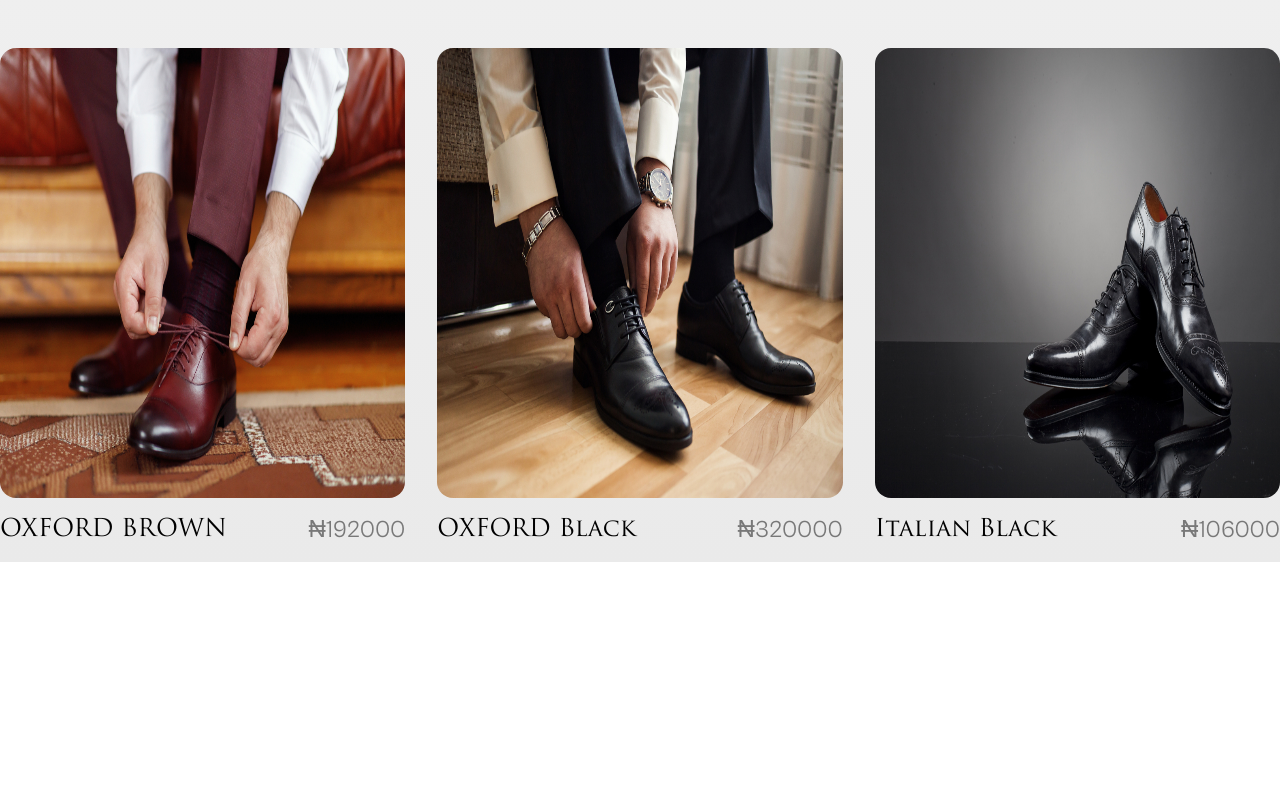
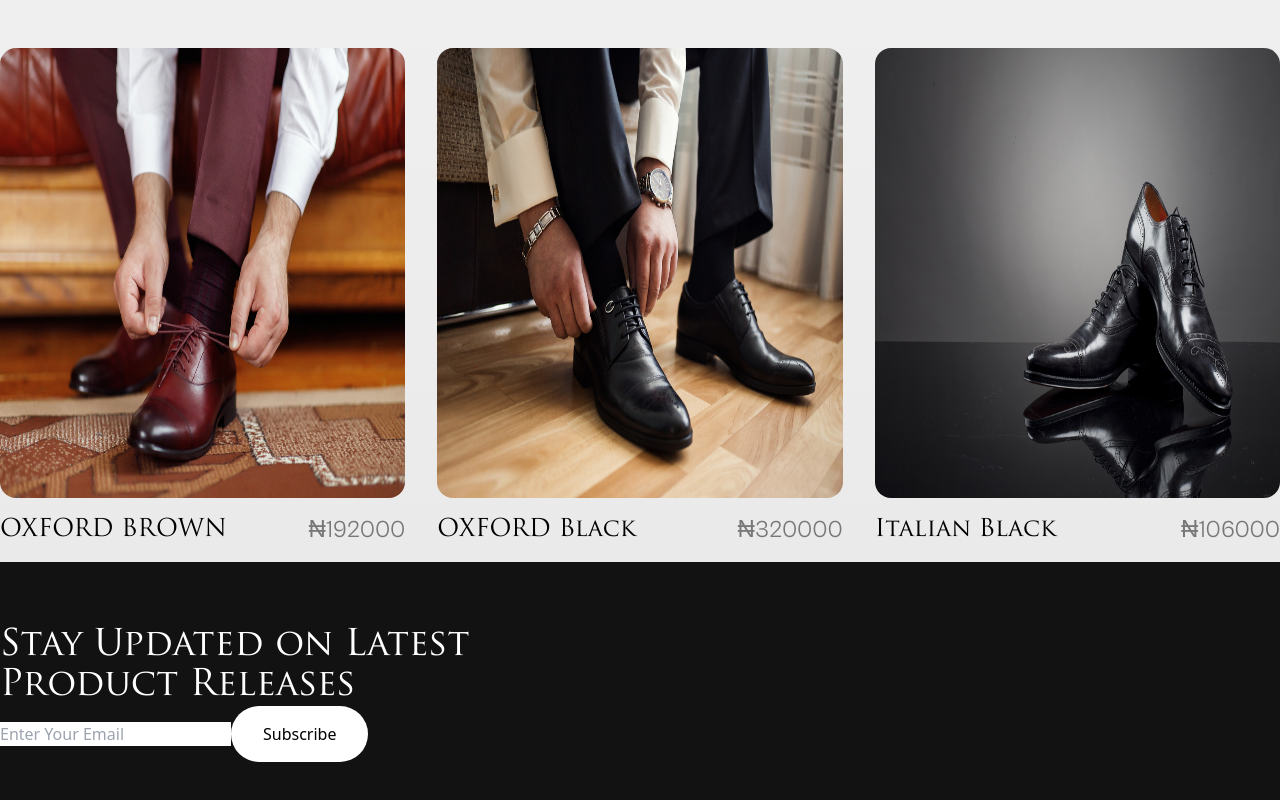
Before and after one commit to monyasau/Erioluwa-Store, a React (Vite) app: page / in a window 1280 px wide. Shown: the part 1655-2455 px from the top of the page. Before the commit the page ends 2217 px from the top, so only its background shows below. Built offline with nearby package versions, Linux system fonts and the light colour scheme.

Commit message:
Added footer

```diff
--- a/src/App.jsx
+++ b/src/App.jsx
@@ -1,6 +1,7 @@
 import { useState } from 'react'
 import TopNav from './components/TopNav'
 import LandingPage from './components/LandingPage'
+import Footer from './components/Footer'
 
 function App() {
   const [count, setCount] = useState(0)
@@ -9,6 +10,7 @@ function App() {
     <>
     <TopNav/>
     <LandingPage/>
+    <Footer/>
     </>
   )
 }
--- /dev/null
+++ b/src/components/Footer.jsx
@@ -0,0 +1,21 @@
+const Footer = () => {
+    return (
+        <div className="w-full bg-[#121212] py-16">
+
+            <div className="max-w-screen-xl mx-auto grid grid-cols-2 justify-center items-center">
+                <div>
+                    <h1 className="text-4xl font-trajan text-white">
+                        Stay Updated on Latest Product Releases
+                    </h1>
+                    <div>
+                        <input type="email" className="capitalize" placeholder="Enter your email"/>
+                        <button className="bg-white py-4 px-8 rounded-full">Subscribe</button>
+                    </div>
+                </div>
+                <div></div>
+            </div>
+        </div>
+    );
+}
+
+export default Footer;
```
